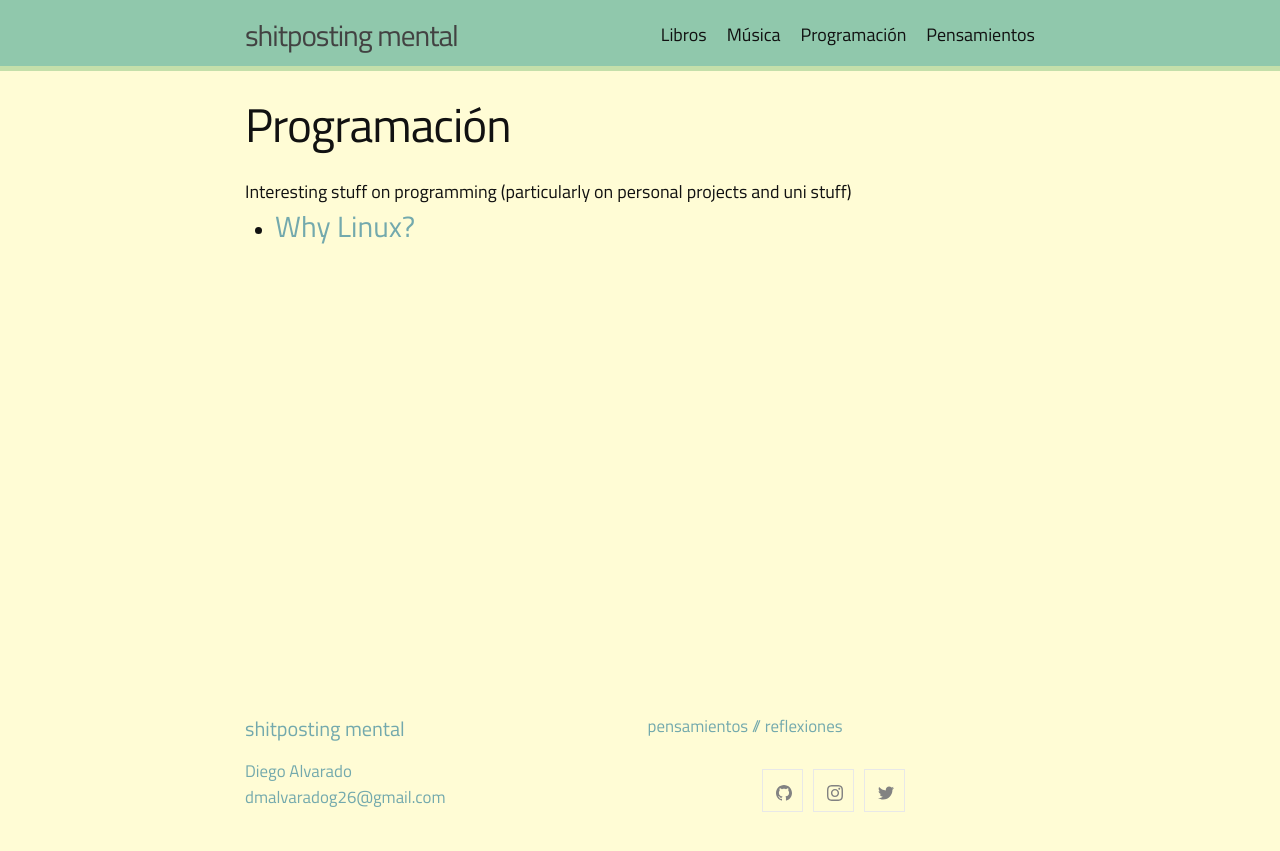
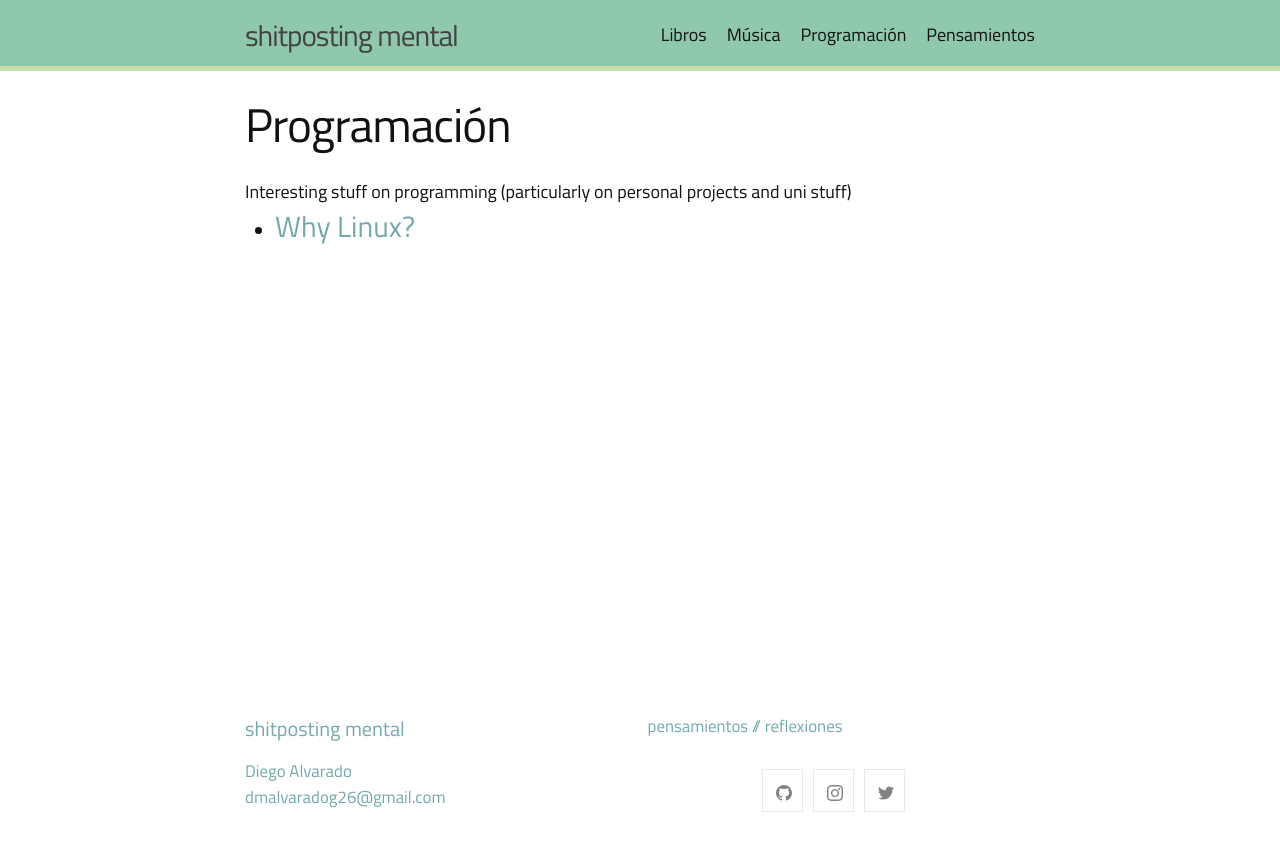
Before and after one commit to ogeid26/blog, a Jekyll site: the page built from pages/programming.html, in a window 1280 px wide. Shown: the top 851 px of the page. Built offline with Jekyll 4.4.1, drawn with Linux system fonts in a browser that asks for light colours.

Commit message:
changed background color

```diff
--- a/_sass/minima.scss
+++ b/_sass/minima.scss
@@ -12,7 +12,7 @@ $base-line-height: 1.5 !default;
 $spacing-unit:     30px !default;
 
 $text-color:       rgb(17, 17, 17) !default;
-$background-color: #fffcd5 !default;
+$background-color: #ffffff !default;
 $brand-color:      #73A9AD !default;
 
 $grey-color:       #828282 !default;
```
